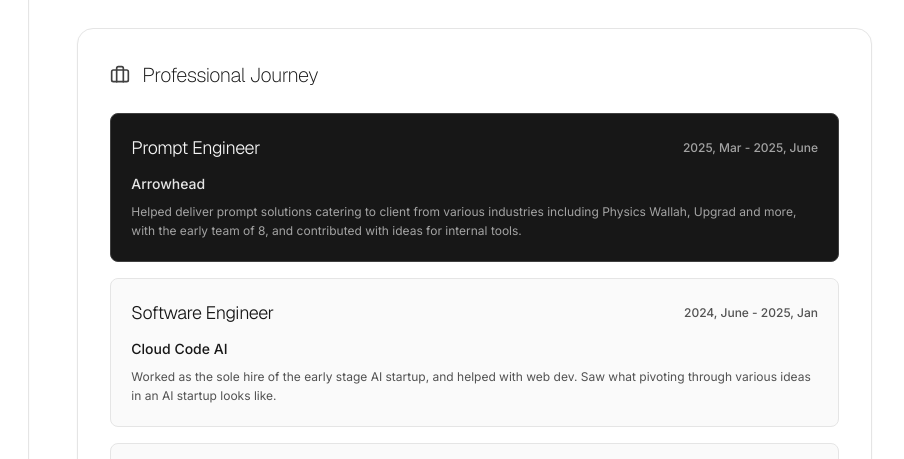
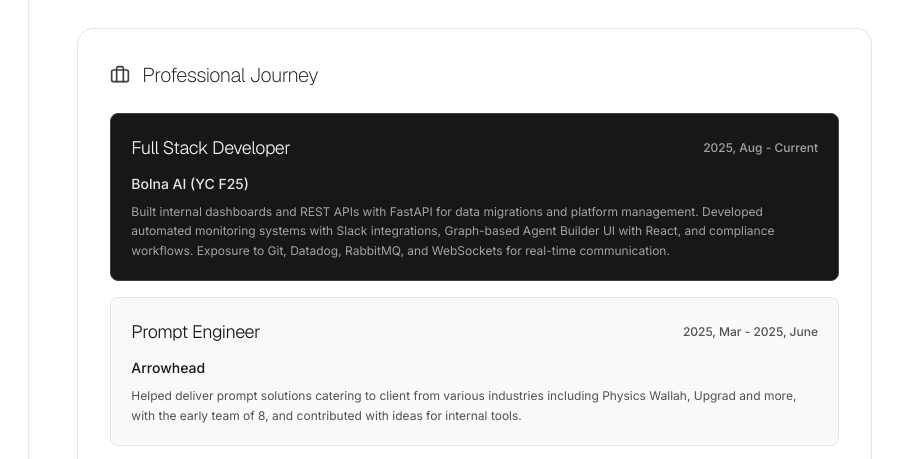
Before and after one commit to SwapnilChand/portfolio, a plain HTML site: page index.html in a window 1280 px wide. Shown: the part 840-1299 px from the top of the page, 376-1280 px from the left. Drawn offline with nearby package versions, Linux system fonts and the light colour scheme.

Commit message:
add: bolna desc and new portfolio link

```diff
--- a/index.html
+++ b/index.html
@@ -326,7 +326,7 @@
                 Let's collaborate
               </a>
               <a
-                href="https://drive.google.com/file/d/1uEBG4pFsXKSxosdP-Ngq_nVoydbPGMI_/view?usp=sharing"
+                href="https://drive.google.com/file/d/1CxA_JG74MmcQOPv3281y8kk4zJMUoS9o/view?usp=sharing"
                 class="inline-flex items-center justify-center w-full gap-2 px-6 py-3 rounded-lg border border-neutral-300 text-neutral-700 font-medium hover:bg-neutral-50 transition-all duration-200 font-inter text-sm"
               >
                 <svg
@@ -488,16 +488,36 @@
                   <h4
                     class="font-geist font-light tracking-tight text-lg text-neutral-100"
                   >
+                    Full Stack Developer
+                  </h4>
+                  <span class="text-xs text-neutral-400 font-medium font-inter"
+                    >2025, Aug - Current</span
+                  >
+                </div>
+                <p class="text-neutral-200 font-medium mb-2 font-inter text-sm">
+                  Bolna AI (YC F25)
+                </p>
+                <p class="text-neutral-400 text-xs leading-relaxed font-inter">
+                  Built internal dashboards and REST APIs with FastAPI for data migrations and platform management. Developed automated monitoring systems with Slack integrations, Graph-based Agent Builder UI with React, and compliance workflows. Exposure to Git, Datadog, RabbitMQ, and WebSockets for real-time communication.
+                </p>
+              </div>
+              <div
+                class="relative rounded-lg bg-neutral-50 border border-neutral-200 p-5 hover:shadow-sm transition-all duration-200"
+              >
+                <div
+                  class="flex flex-col sm:flex-row sm:items-center sm:justify-between gap-2 mb-3"
+                >
+                  <h4 class="font-geist font-light tracking-tight text-lg">
                     Prompt Engineer
                   </h4>
-                  <span class="text-xs text-neutral-400 font-medium font-inter"
+                  <span class="text-xs text-neutral-600 font-medium font-inter"
                     >2025, Mar - 2025, June</span
                   >
                 </div>
-                <p class="text-neutral-200 font-medium mb-2 font-inter text-sm">
+                <p class="text-neutral-900 font-medium mb-2 font-inter text-sm">
                   Arrowhead
                 </p>
-                <p class="text-neutral-400 text-xs leading-relaxed font-inter">
+                <p class="text-neutral-600 text-xs leading-relaxed font-inter">
                   Helped deliver prompt solutions catering to client from
                   various industries including Physics Wallah, Upgrad and more,
                   with the early team of 8, and contributed with ideas for
```
